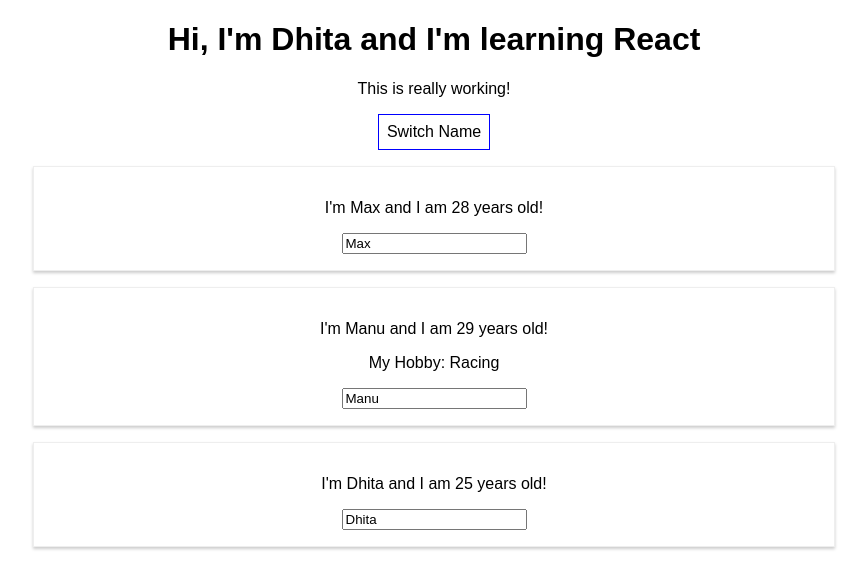
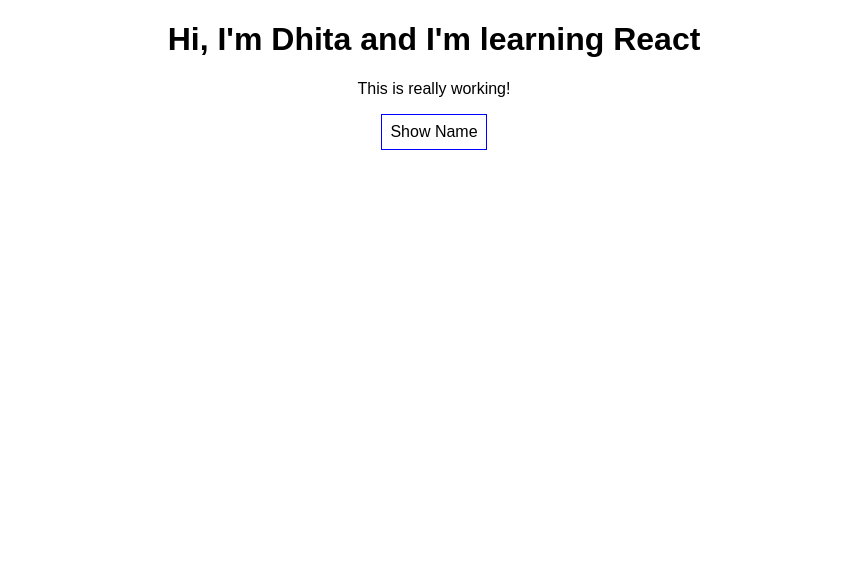
Before and after one commit to dhita-irma/learn-react, a React (Create React App) app in the folder react-complete-guide/: page / in a window 1280 px wide. Shown: the top 588 px of the page, without its empty margins (206-1073 px from the left). Built offline with nearby package versions, Linux system fonts and the light colour scheme.

Commit message:
Render content conditionally

```diff
--- a/react-complete-guide/src/App.js
+++ b/react-complete-guide/src/App.js
@@ -10,7 +10,9 @@
       {name: 'Max', age: '28'},
       {name: 'Manu', age: '29'},
       {name: 'Dhita', age: '25'},
-    ]
+    ],
+    otherState: 'see other value',
+    showPersons: false,
   }
 
   switchNameHandler = (newName) => {
@@ -36,6 +38,11 @@
     })
   }
 
+  togglePersonsHandler = () => {
+    const doesShow = this.state.showPersons;
+    this.setState({showPersons: !doesShow});
+  }
+
   render() {
 
     const style = {
@@ -52,8 +59,10 @@
         <p>This is really working!</p>
         <button
           style={style}
-          onClick={() => this.switchNameHandler('Maximilian!!')}
-          >Switch Name</button>
+          onClick={this.togglePersonsHandler}>Show Name</button>
+          {
+          this.state.showPersons === true ?
+            <div >
             <Person
               name={this.state.persons[0].name}
               age={this.state.persons[0].age}/>
@@ -65,6 +74,8 @@
             <Person
               name={this.state.persons[2].name}
               age={this.state.persons[2].age}/>
+          </div>: null
+          }
       </div>
     );
     // return React.createElement('div', {className: 'App'}, React.createElement('h1', null, 'Does this work now?'));
```
Lines whose indentation alone changed are shown as unchanged.
